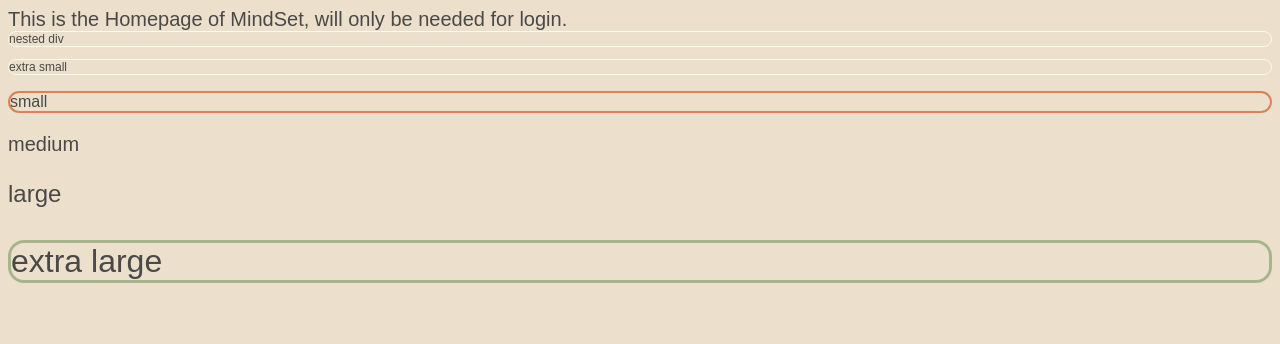
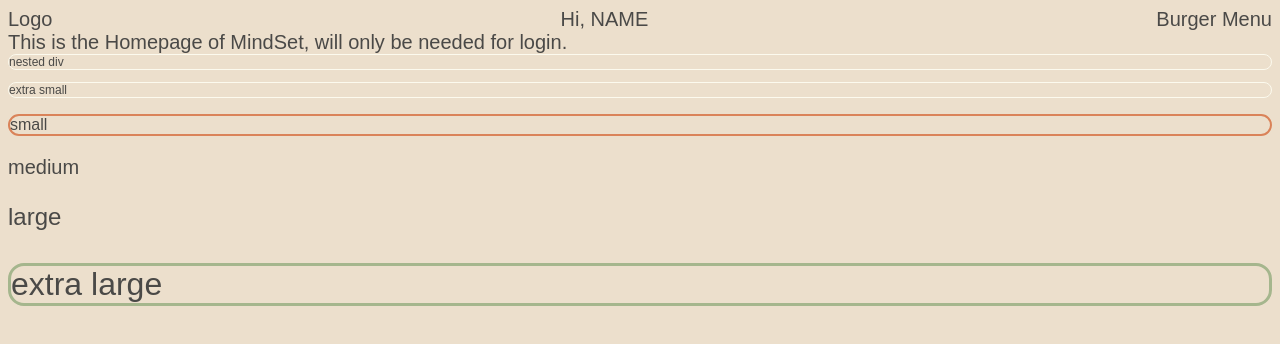
Before and after one commit to KiraTeresa/habit-tracker, a Next.js app: page / in a window 1280 px wide. Shown: the top 344 px of the page. Built offline with nearby package versions, Linux system fonts and the light colour scheme.

Commit message:
implement HeaderComponent (closes #4)

```diff
--- a/src/app/layout.tsx
+++ b/src/app/layout.tsx
@@ -1,6 +1,7 @@
 import type { Metadata } from 'next';
 import localFont from 'next/font/local';
 import './globals.css';
+import { HeaderComponent } from '@/components/header/header.component';
 
 const geistSans = localFont({
   src: './fonts/GeistVF.woff',
@@ -28,6 +29,7 @@ export default function RootLayout({
       <body
         className={`${geistSans.variable} ${geistMono.variable} antialiased`}
       >
+        <HeaderComponent />
         {children}
       </body>
     </html>
--- /dev/null
+++ b/src/components/header/header.component.tsx
@@ -0,0 +1,13 @@
+import classes from './header.module.scss';
+
+export const HeaderComponent = () => {
+  return (
+    <header className={classes.header}>
+      <a href='/my-habits'>
+        <div>Logo</div>
+      </a>
+      <div>Hi, NAME</div>
+      <div>Burger Menu</div>
+    </header>
+  );
+};
--- /dev/null
+++ b/src/components/header/header.module.scss
@@ -0,0 +1,9 @@
+.header {
+  display: flex;
+  justify-content: space-between;
+
+  > a {
+    text-decoration: none;
+    color: inherit;
+  }
+}
```
